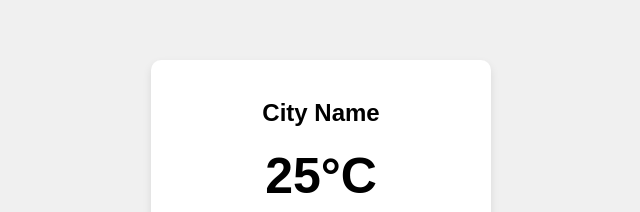
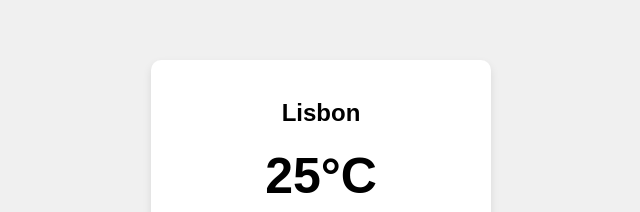
Before and after one commit to victorialarsen/getweather, a plain HTML site: page card.html in a window 1280 px wide. Shown: the part 161-373 px from the top of the page, 319-959 px from the left. Drawn offline with Linux system fonts and the light colour scheme.

Commit message:
city name updated

```diff
--- a/card.html
+++ b/card.html
@@ -68,7 +68,7 @@
 <body>
 
     <div class="weather-card">
-        <h2>City Name</h2>
+        <h2>Lisbon</h2>
         <div class="temp">25°C</div>
         <div class="icon">☀️</div>
 
```
